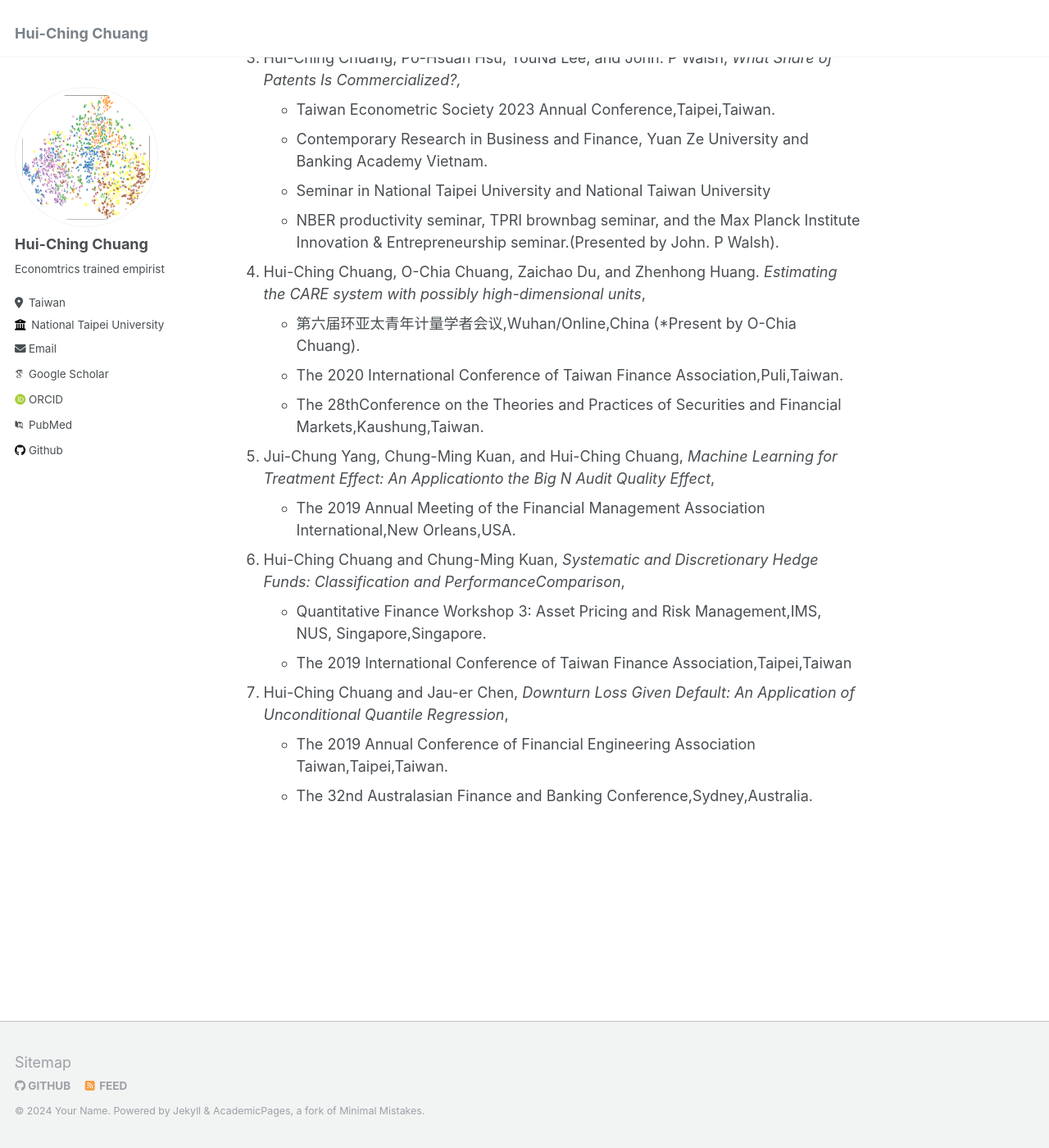
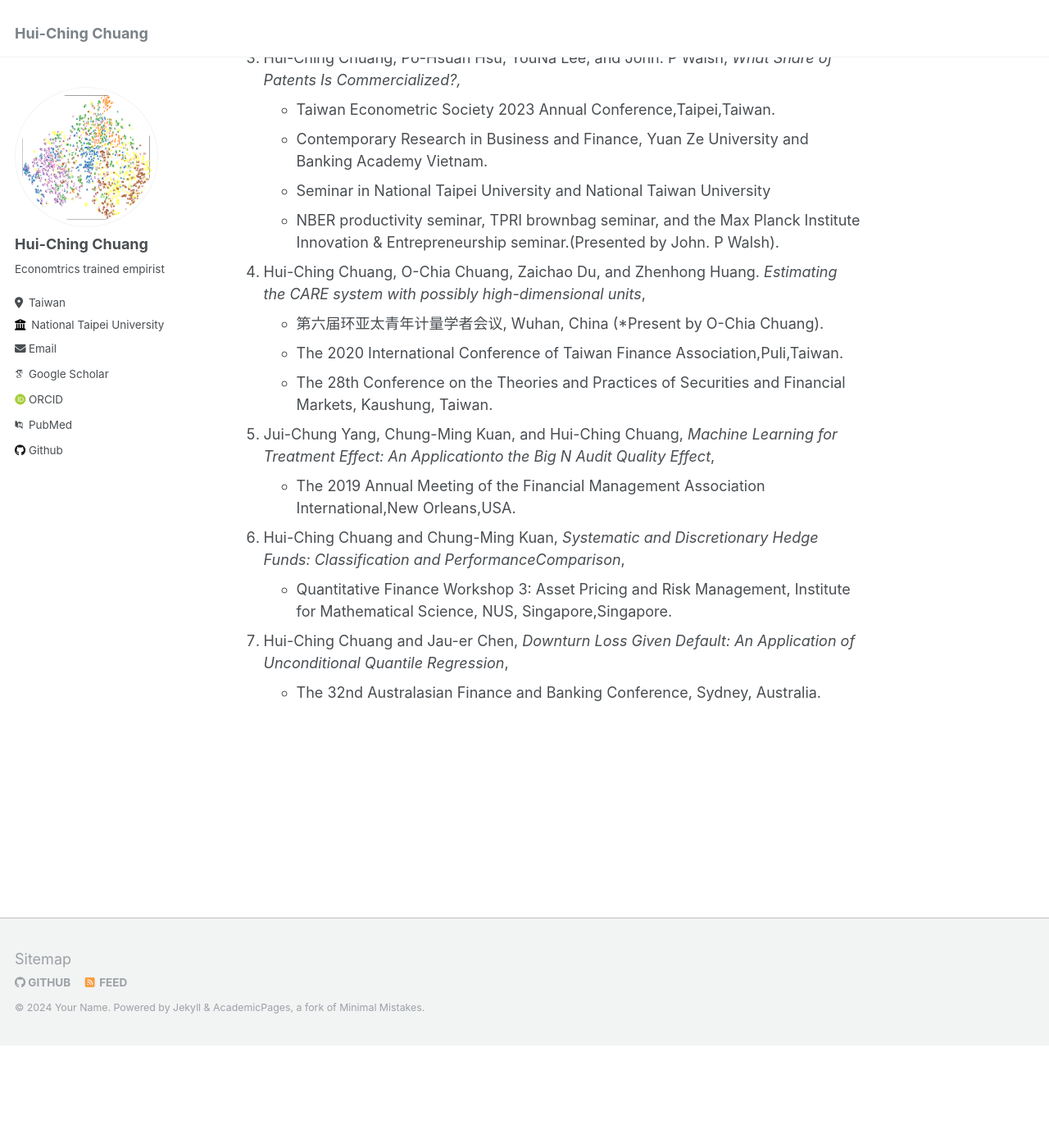
Before and after one commit to hcchuang/hcchuang.github.io, a Jekyll site: the page built from _pages/about.md, in a window 1280 px wide and 1400 px high, scrolled down 1366 px. Shown: the whole window at 82% size. Built offline with Jekyll 4.4.1, drawn with Linux system fonts in a browser that asks for light colours; some web fonts are replaced; after the commit the page ends 2640 px from its top, so only the background shows below that.

Commit message:
Update about.md

```diff
--- a/_pages/about.md
+++ b/_pages/about.md
@@ -40,14 +40,12 @@ Conference Papers
    - Seminar in National Taipei University and National Taiwan University
    - NBER productivity seminar, TPRI brownbag seminar, and the Max Planck Institute Innovation & Entrepreneurship seminar.(Presented by John. P Walsh).
 1. Hui-Ching Chuang, O-Chia Chuang, Zaichao Du, and Zhenhong Huang. _Estimating the CARE system with possibly high-dimensional units_,
-   - 第六届环亚太青年计量学者会议,Wuhan/Online,China (*Present by O-Chia Chuang).
+   - 第六届环亚太青年计量学者会议, Wuhan, China (*Present by O-Chia Chuang).
    - The 2020 International Conference of Taiwan Finance Association,Puli,Taiwan.
-   - The 28thConference on the Theories and Practices of Securities and Financial Markets,Kaushung,Taiwan.
+   - The 28th Conference on the Theories and Practices of Securities and Financial Markets, Kaushung, Taiwan.
 1. Jui-Chung Yang, Chung-Ming Kuan, and Hui-Ching Chuang, _Machine Learning for Treatment Effect: An Applicationto the Big N Audit Quality Effect_,
    - The 2019 Annual Meeting of the Financial Management Association International,New Orleans,USA.
 1. Hui-Ching Chuang and Chung-Ming Kuan, _Systematic and Discretionary Hedge Funds: Classification and PerformanceComparison_,
-   - Quantitative Finance Workshop 3: Asset Pricing and Risk Management,IMS, NUS, Singapore,Singapore.
-   - The 2019 International Conference of Taiwan Finance Association,Taipei,Taiwan
+   - Quantitative Finance Workshop 3: Asset Pricing and Risk Management, Institute for Mathematical Science, NUS, Singapore,Singapore.
 1. Hui-Ching Chuang and Jau-er Chen, _Downturn Loss Given Default: An Application of Unconditional Quantile Regression_,
-   - The 2019 Annual Conference of Financial Engineering Association Taiwan,Taipei,Taiwan.
-   - The 32nd Australasian Finance and Banking Conference,Sydney,Australia.
+   - The 32nd Australasian Finance and Banking Conference, Sydney, Australia.
```
